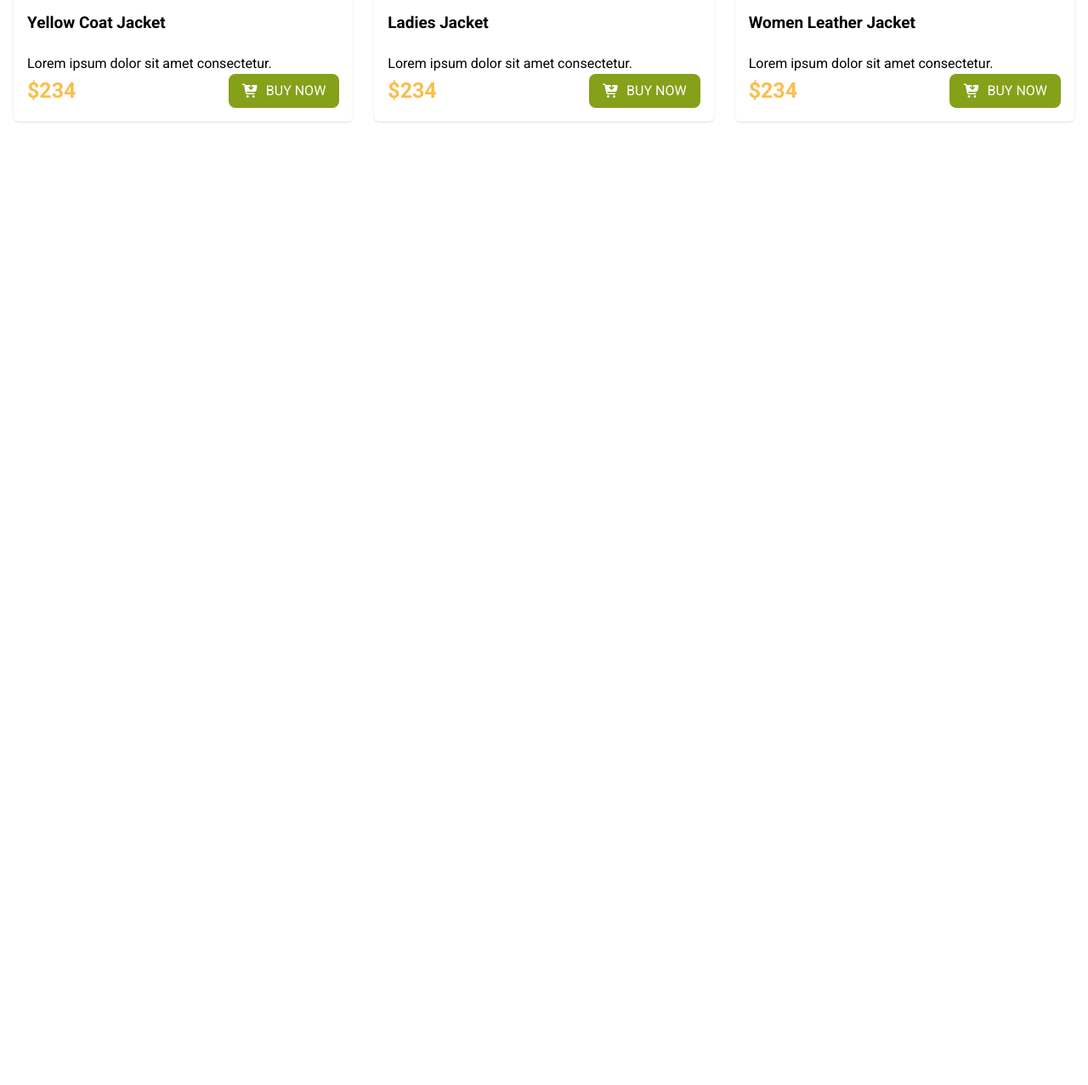
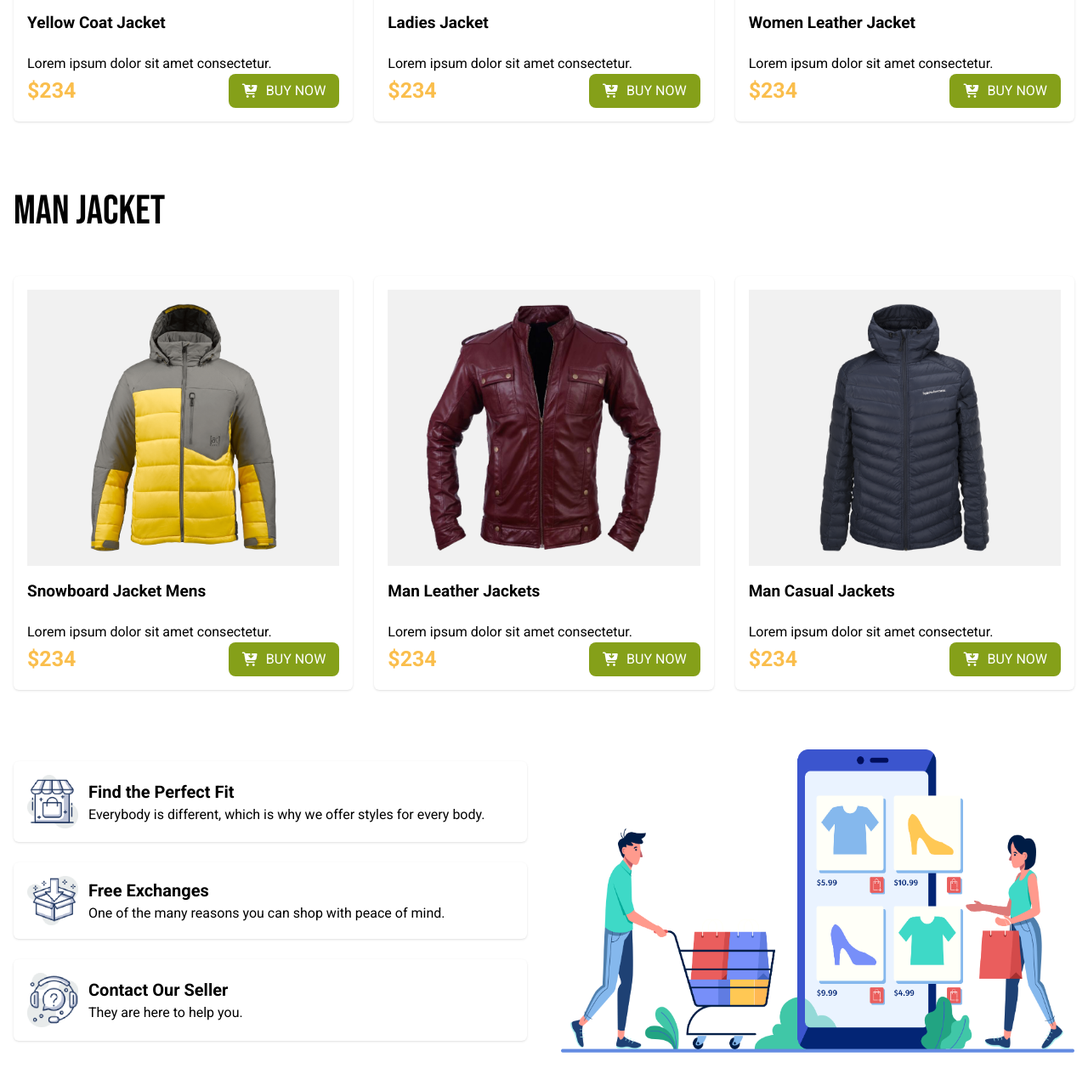
Before and after one commit to amimahedihasan/winter-jackets-store, a plain HTML site: page index.html in a window 1280 px wide. Shown: the part 1101-2378 px from the top of the page at 85% size. Before the commit the page ends 1314 px from the top, so only its background shows below. Drawn offline with nearby package versions, Linux system fonts and the light colour scheme.

Commit message:
add services section including find perfect fit, free exchanges, and contact seller info

```diff
--- a/index.html
+++ b/index.html
@@ -207,6 +207,171 @@
     </section>
 
 
+    <!-- MAN JACKET -->
+
+    <section class="container mx-auto my-[70px] px-4">
+
+        <h2 class="text-[48px] mb-10">MAN JACKET</h2>
+
+        <div class="grid grid-cols-1 md:grid-cols-3 gap-[25px]">
 
 
+            <div class="card-hover shadow p-4 rounded-md bg-white flex flex-col h-full">
+
+                <div class="img-hover bg-[#f1f1f1] p-4">
+
+                    <img src="./assets/images/jacket-4.png" class="w-full h-[293px] object-contain">
+
+                </div>
+
+                <h4 class="text-[19px] font-bold mt-4 min-h-[50px]">
+                    Snowboard Jacket Mens
+                </h4>
+
+                <p>Lorem ipsum dolor sit amet consectetur.</p>
+
+                <div class="flex items-center justify-between mt-auto">
+
+                    <h4 class="text-[#FABE4C] text-[25px] font-bold">$234</h4>
+
+                    <button
+                        class="btn-modern bg-[#85A019] text-white px-4 py-2 rounded-lg flex items-center gap-2 whitespace-nowrap">
+
+                        <i class="fa-solid fa-cart-arrow-down"></i>
+                        BUY NOW
+
+                    </button>
+
+                </div>
+
+            </div>
+
+
+            <div class="card-hover shadow p-4 rounded-md bg-white flex flex-col h-full">
+
+                <div class="img-hover bg-[#f1f1f1] p-4">
+
+                    <img src="./assets/images/jacket-5.png" class="w-full h-[293px] object-contain">
+
+                </div>
+
+                <h4 class="text-[19px] font-bold mt-4 min-h-[50px]">
+                    Man Leather Jackets
+                </h4>
+
+                <p>Lorem ipsum dolor sit amet consectetur.</p>
+
+                <div class="flex items-center justify-between mt-auto">
+
+                    <h4 class="text-[#FABE4C] text-[25px] font-bold">$234</h4>
+
+                    <button
+                        class="btn-modern bg-[#85A019] text-white px-4 py-2 rounded-lg flex items-center gap-2 whitespace-nowrap">
+
+                        <i class="fa-solid fa-cart-arrow-down"></i>
+                        BUY NOW
+
+                    </button>
+
+                </div>
+
+            </div>
+
+
+            <div class="card-hover shadow p-4 rounded-md bg-white flex flex-col h-full">
+
+                <div class="img-hover bg-[#f1f1f1] p-4">
+
+                    <img src="./assets/images/jacket-6.png" class="w-full h-[293px] object-contain">
+
+                </div>
+
+                <h4 class="text-[19px] font-bold mt-4 min-h-[50px]">
+                    Man Casual Jackets
+                </h4>
+
+                <p>Lorem ipsum dolor sit amet consectetur.</p>
+
+                <div class="flex items-center justify-between mt-auto">
+
+                    <h4 class="text-[#FABE4C] text-[25px] font-bold">$234</h4>
+
+                    <button
+                        class="btn-modern bg-[#85A019] text-white px-4 py-2 rounded-lg flex items-center gap-2 whitespace-nowrap">
+
+                        <i class="fa-solid fa-cart-arrow-down"></i>
+                        BUY NOW
+
+                    </button>
+
+                </div>
+
+            </div>
+
+
+        </div>
+
+    </section>
+
+
+
+    <!-- FACILITY -->
+
+    <section class="grid grid-cols-1 md:grid-cols-2 items-center gap-10 container mx-auto px-4 my-[70px]">
+
+        <div class="space-y-6">
+
+            <div class="card-hover flex items-center gap-3 shadow rounded-md p-4 bg-white">
+
+                <img src="./assets/icons/house.png" class="w-[60px]">
+
+                <div>
+
+                    <h4 class="text-[20px] font-bold">Find the Perfect Fit</h4>
+
+                    <p>Everybody is different, which is why we offer styles for every body.</p>
+
+                </div>
+
+            </div>
+
+
+            <div class="card-hover flex items-center gap-3 shadow rounded-md p-4 bg-white">
+
+                <img src="./assets/icons/box.png" class="w-[60px]">
+
+                <div>
+
+                    <h4 class="text-[20px] font-bold">Free Exchanges</h4>
+
+                    <p>One of the many reasons you can shop with peace of mind.</p>
+
+                </div>
+
+            </div>
+
+
+            <div class="card-hover flex items-center gap-3 shadow rounded-md p-4 bg-white">
+
+                <img src="./assets/icons/question.png" class="w-[60px]">
+
+                <div>
+
+                    <h4 class="text-[20px] font-bold">Contact Our Seller</h4>
+
+                    <p>They are here to help you.</p>
+
+                </div>
+
+            </div>
+
+        </div>
+
+
+        <img src="./assets/images/shopping.png">
+
+    </section>
+
+</body>
+
 </html>
```
